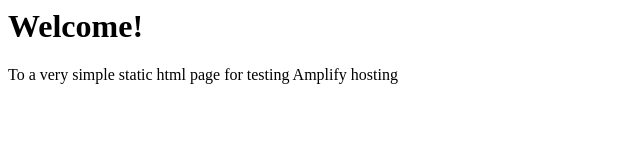
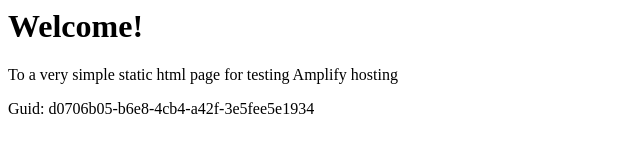
Before and after one commit to aws-aemilia-syd/Github-PR-Commit-Integration-Test-DoNotTouch-Gith-OKSLNVO2-v1-preprod-ap-southeast-2, a website: page src/index.html in a window 1280 px wide. Shown: the whole page, without its empty margins (0-640 px from the left). Drawn offline with Linux system fonts and the light colour scheme.

Commit message:
commit from integ tests

```diff
--- a/src/index.html
+++ b/src/index.html
@@ -1,3 +1,5 @@
+
+
 <html lang="en">
 
 <head>
@@ -10,6 +12,6 @@
 <body>
     <h1>Welcome!</h1>
     <p>To a very simple static html page for testing Amplify hosting</p>
-</body>
+    <p>Guid: d0706b05-b6e8-4cb4-a42f-3e5fee5e1934</p></body>
 
 </html>
```
